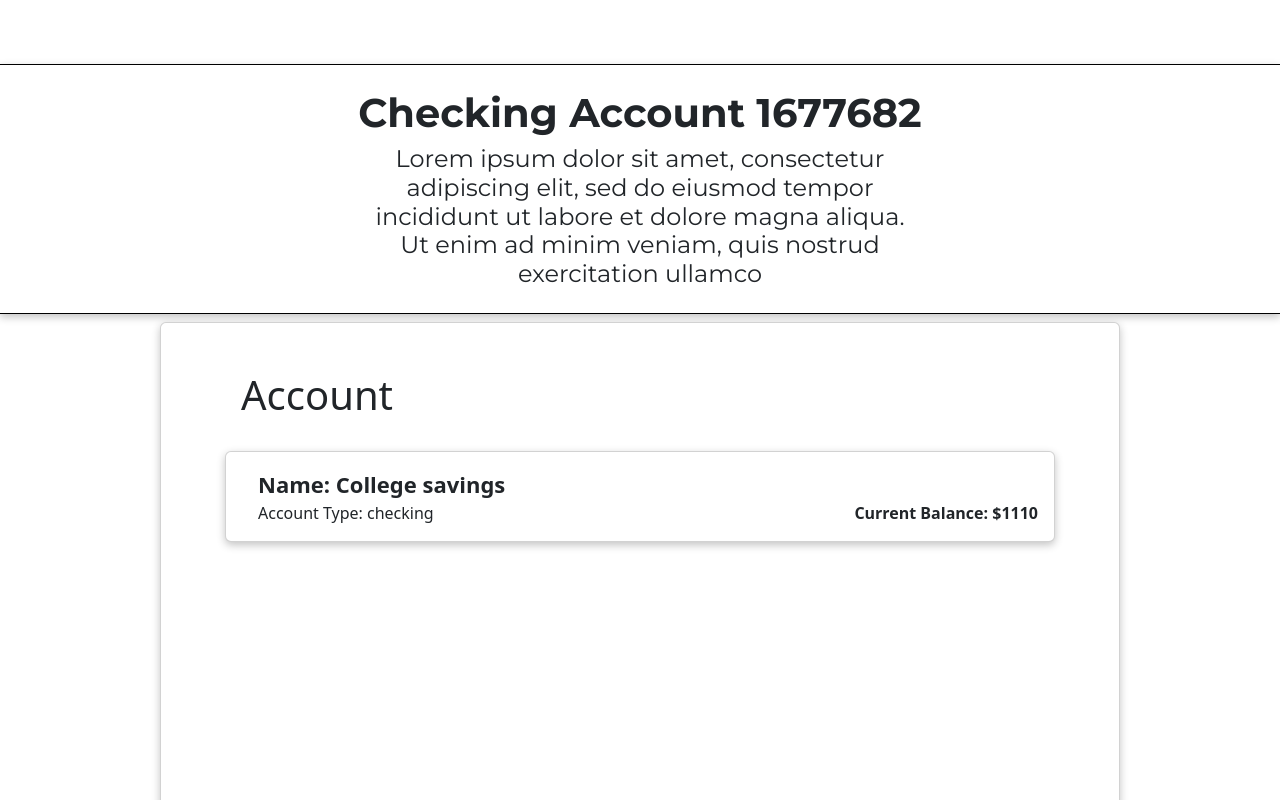
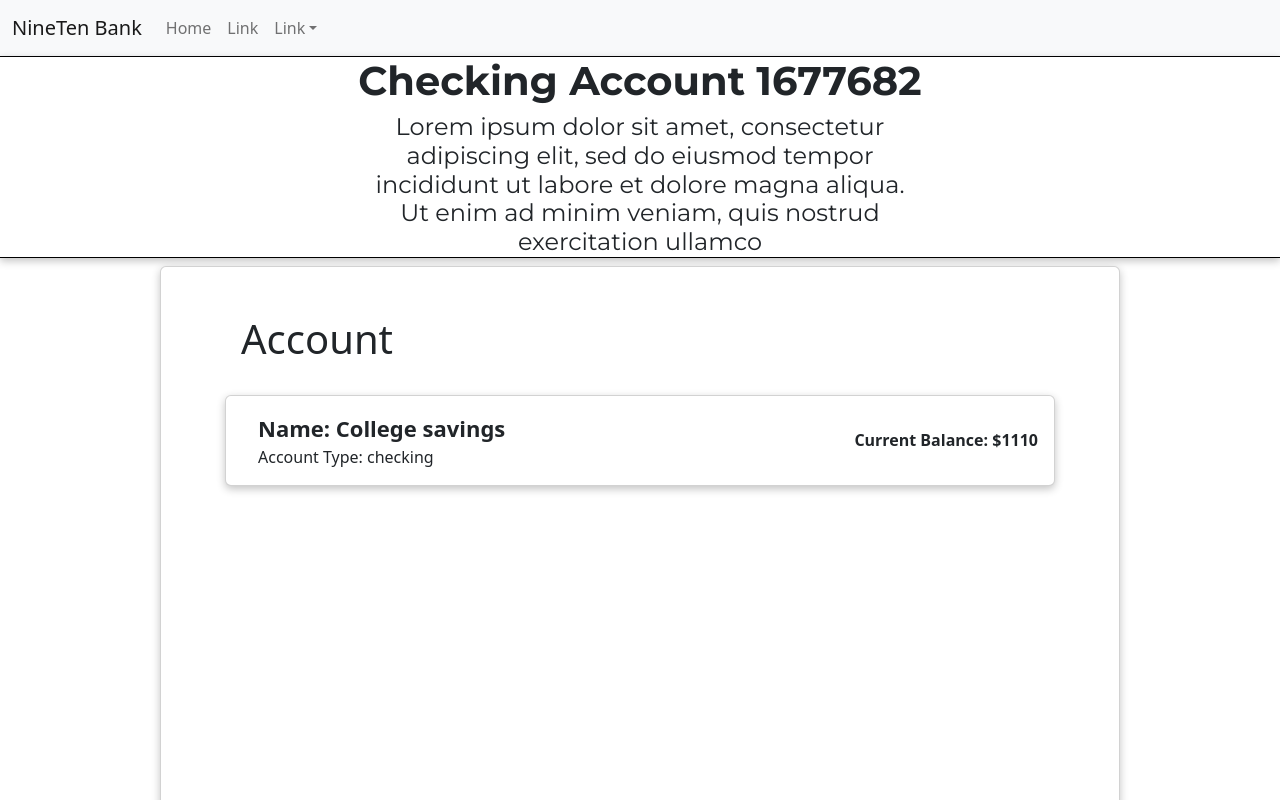
Before and after one commit to jvt703/BankingCustomerPortal, a React (Create React App) app in the folder user-portal/: page /Accounts/1677682 in a window 1280 px wide. Shown: the top 800 px of the page. Built offline with nearby package versions, Linux system fonts and the light colour scheme.

Commit message:
N1T-264 Navbar initial creation and Account transaction sectioning

```diff
--- a/user-portal/src/App.js
+++ b/user-portal/src/App.js
@@ -1,5 +1,7 @@
 
 import './css/App.css';
+import "bootstrap/dist/css/bootstrap.min.css";
+import "bootstrap/dist/js/bootstrap.bundle.min.js";
 import HeaderComponent from './Components/Headercomponent';
 import {
   BrowserRouter,
@@ -10,11 +12,13 @@ import Accounts from './Components/Accounts/Accounts';
 import Account from './Components/Accounts/Account';
 import React from 'react';
 import UserSettings from './Components/Users/UserSettings';
+import NavBar from './Components/NavBar';
 
 function App() {
   return (
 
       <body className="App">
+        <NavBar></NavBar>
         <BrowserRouter>
           <Routes>
             <Route path="/" element={<Accounts></Accounts>} />
--- a/user-portal/src/Components/Accounts/AccountInfoCard.js
+++ b/user-portal/src/Components/Accounts/AccountInfoCard.js
@@ -6,14 +6,15 @@ const AccountInfoCard = ({AccountInfo}) => {
 
   return (
     <>
-  <div className='p-3 Account-card card' >
-        <span className='Card-title '>Name: {AccountInfo.accountName}</span>
+  <div className='p-3 d-flex flex-row Account-card card' >
+
         <div className='d-flex flex-row flex-wrap bd-highlight'>
+          <div className='Card-title '>Name: {AccountInfo.accountName}</div>
           <div className='Account-name ms-3'>
             <div>Account Type: {AccountInfo.accountTypeName}</div>
           </div>
-             <div className='Account-Balance my-auto ms-auto'>Current Balance: ${AccountInfo.balance}</div>
         </div>
+         <div className='Account-Balance flex-grow my-auto ms-auto'>Current Balance: ${AccountInfo.balance}</div>
     </div>
 
     </>
--- a/user-portal/src/Components/Headercomponent.js
+++ b/user-portal/src/Components/Headercomponent.js
@@ -2,12 +2,14 @@ import React from "react";
 
 const HeaderComponent = ({pageName, pageDescription})=>{
     return (
-        <header className=" Header py-4 ">
+        <>
+        <header className=" Header  ">
         <div className="banner-container container">
           <h1 className="Header-banner ">{pageName}</h1>
           <h4 className="Header-banner-description">{pageDescription}</h4>
         </div>
         </header>
+        </>
     );
 
 }
--- a/user-portal/src/Components/NavBar.js
+++ b/user-portal/src/Components/NavBar.js
@@ -1,21 +1,43 @@
 
-import {  Link} from 'react-router-dom';
-import React from "react";
+import { Link} from 'react-router-dom';
+import React, { useState } from "react";
+import { Container, Nav, Navbar, NavDropdown} from 'react-bootstrap';
 
 const NavBar = ({pageName, pageDescription})=>{
+    const [state, setState] = useState("test");
+
+    const onClickHandler = (e)=>{
+        localStorage.removeItem("UserToken")
+
+    }
+
     return (
-        <header> // Very crude example as I'm self-answering, in production I'll rename the component to Header
-      <nav>
-        <ul>
-          <li>
-            <Link to="/">Home</Link>
-          </li>
-          <li>
-            <Link to="/Accounts">Projects</Link>
-          </li>
-        </ul>
-      </nav>
-    </header>
+    <Navbar bg="light" expand="lg">
+      <Container fluid>
+        <Navbar.Brand href="#">NineTen Bank</Navbar.Brand>
+        <Navbar.Toggle aria-controls="navbarScroll" />
+        <Navbar.Collapse id="navbarScroll">
+          <Nav
+            className="me-auto my-2 my-lg-0"
+            style={{ maxHeight: '100px' }}
+            navbarScroll
+          >
+            <Nav.Link href="/">Home</Nav.Link>
+            <Nav.Link href="#action2">Link</Nav.Link>
+            <NavDropdown title="Link" id="navbarScrollingDropdown">
+              <NavDropdown.Item href="#action3">Settings</NavDropdown.Item>
+              <NavDropdown.Item href="#action4">
+                Another action
+              </NavDropdown.Item>
+              <NavDropdown.Divider />
+              <NavDropdown.Item onClick={onClickHandler}>
+                Logout
+              </NavDropdown.Item>
+            </NavDropdown>
+          </Nav>
+        </Navbar.Collapse>
+      </Container>
+    </Navbar>
     );
 
 }
--- a/user-portal/src/css/App.css
+++ b/user-portal/src/css/App.css
@@ -13,7 +13,7 @@
 .Header {
   font-weight: 700;
   box-sizing: border-box;
-  margin-top: 4rem;
+
   font-family: 'Montserrat', cursive;
   height: max-content;
   position: relative;
```
